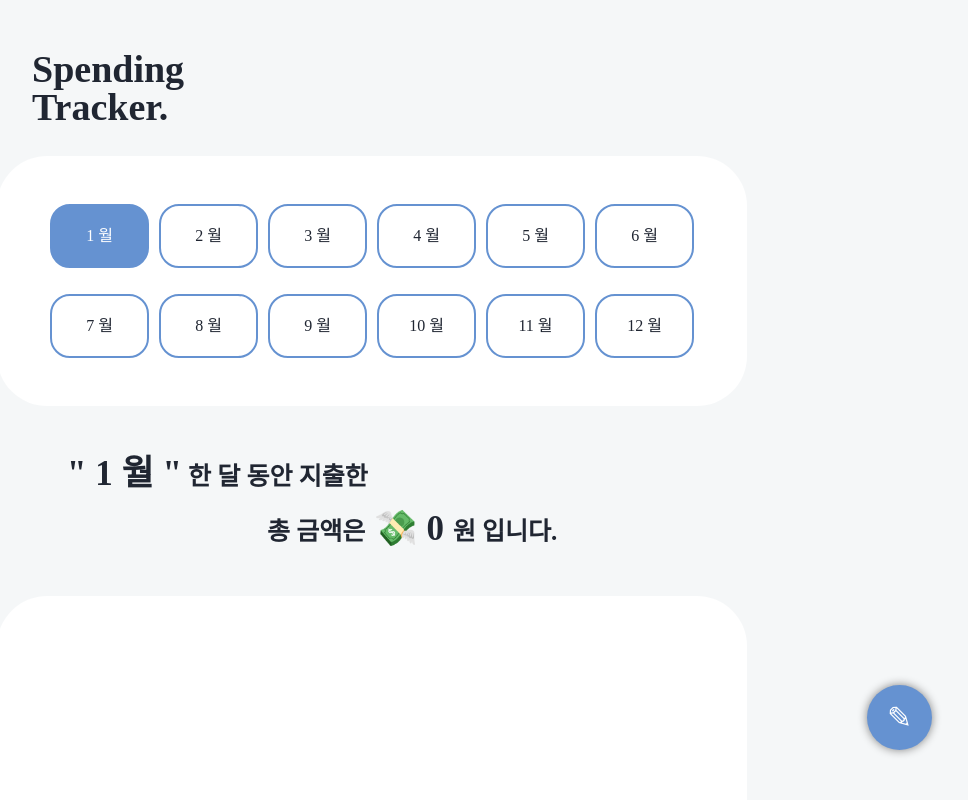
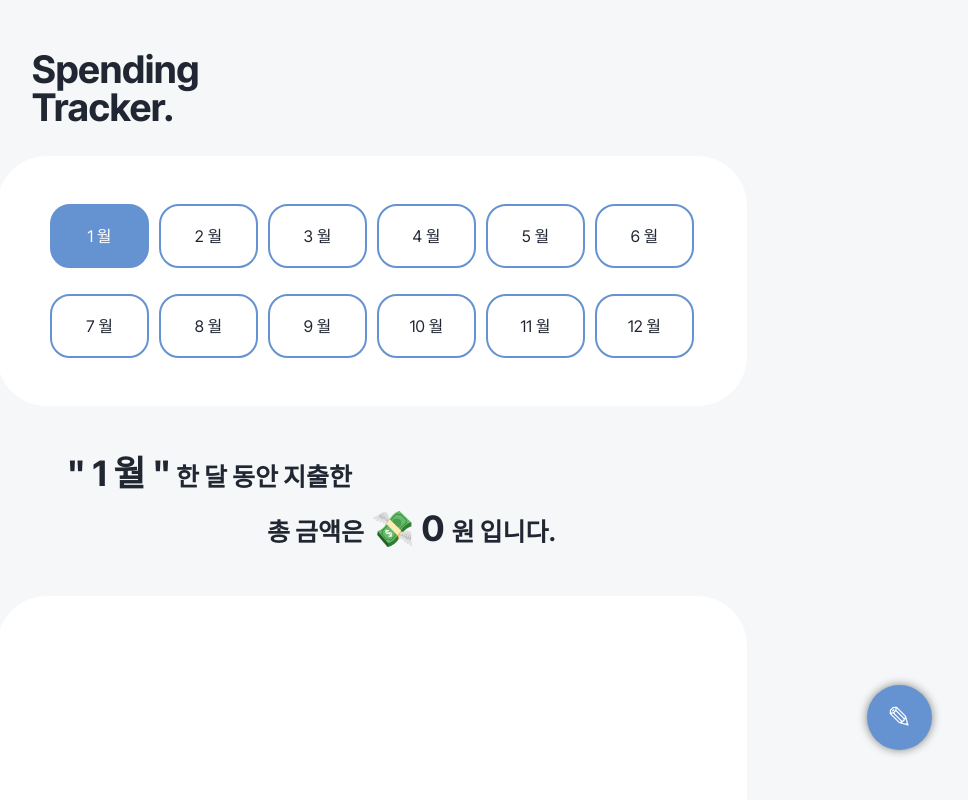
Before and after one commit to ZiiYOU/SpendingTracker, a React (Vite) app: page / in a window 1280 px wide. Shown: the top 800 px of the page, without its empty margins (268-1236 px from the left). Built offline with nearby package versions, Linux system fonts and the light colour scheme.

Commit message:
💄 style : 기본 font 설정

```diff
--- /dev/null
+++ b/src/App.css
@@ -0,0 +1 @@
+@import url("https://fonts.googleapis.com/css2?family=Alegreya+Sans:ital,wght@0,100;0,300;0,400;0,500;0,700;0,800;0,900;1,100;1,300;1,400;1,500;1,700;1,800;1,900&family=Archivo+Black&family=Inconsolata:wght@200..900&family=Inter+Tight:ital,wght@0,100..900;1,100..900&family=Inter:wght@100..900&family=Lilita+One&family=Tajawal:wght@200;300;400;500;700;800;900&display=swap");
--- a/src/main.jsx
+++ b/src/main.jsx
@@ -2,6 +2,7 @@
 import ReactDOM from "react-dom/client";
 import App from "./App.jsx";
 import "./reset.css";
+import "./App.css";
 
 ReactDOM.createRoot(document.getElementById("root")).render(
   <React.StrictMode>
--- a/src/shared/Layout.jsx
+++ b/src/shared/Layout.jsx
@@ -10,6 +10,9 @@
   flex-direction: column;
   align-items: center;
   position: relative;
+  font-family: "Inter Tight", sans-serif;
+  font-optical-sizing: auto;
+  font-style: normal;
 `;
 
 const HeaderStyle = styled.div`
@@ -20,6 +23,9 @@
   margin-top: 50px;
   margin-right: 480px;
   cursor: pointer;
+  font-family: "Inter Tight", sans-serif;
+  font-optical-sizing: auto;
+  font-style: normal;
 `;
 
 const Layout = ({ children }) => {
```
